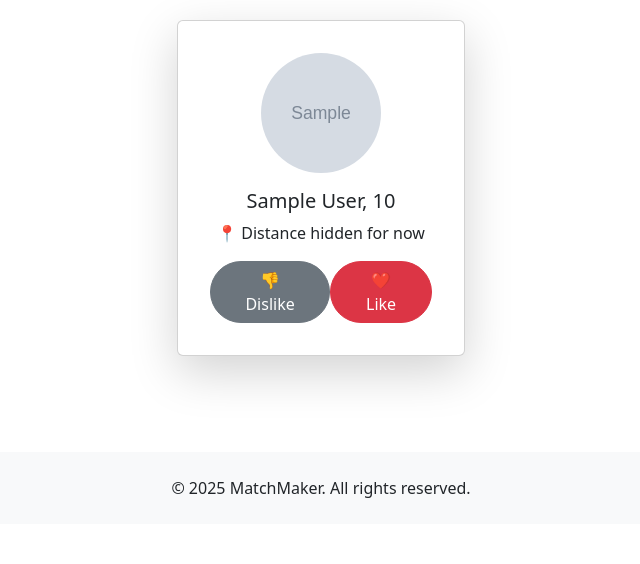
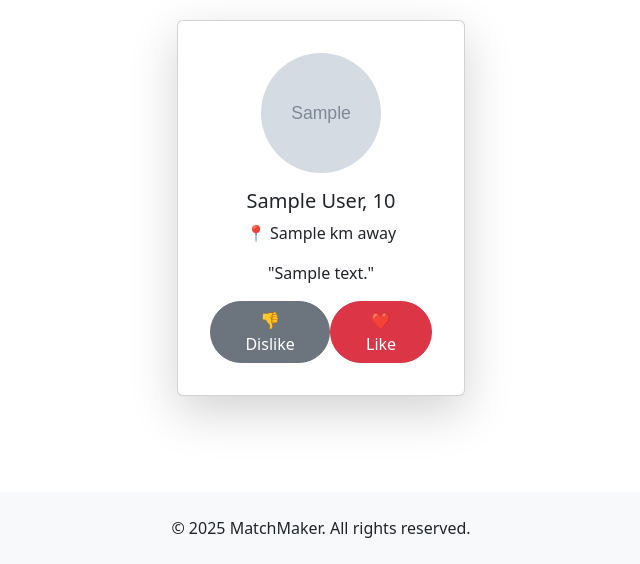
Before and after one commit to HtetAungWai/dating_app, a PHP site: page / in a window 1280 px wide. Shown: the part 450-1014 px from the top of the page, without its empty margins (319-959 px from the left). Before the commit the page ends 948 px from the top, so only its background shows below. Run offline with PHP 8.4, Linux system fonts and the light colour scheme; tables that the repository leaves empty or names only in its code hold one stand-in row (values such as "Sample post"); grey boxes marked "Sample" are stand-in pictures.

Commit message:
Update index.php

```diff
--- a/index.php
+++ b/index.php
@@ -51,7 +51,9 @@ $row = $stmt->fetch(PDO::FETCH_ASSOC);
       <img src="<?php echo $row['photo']; ?>" class="rounded-circle mx-auto mt-3" style="width: 120px; height: 120px; object-fit: cover;" alt="Profile">
       <div class="card-body">
         <h5 class="card-title"><?php echo $row['name'] . ', ' . $row['age']; ?></h5>
-        <p class="card-text">📍 Distance hidden for now</p>
+
+      <p class="card-text">📍 <?php echo $row['distance_km']; ?> km away</p>
+         <p class="card-text">"<?php echo $row['bio']; ?>"</p>
         <div class="d-flex justify-content-around mt-3">
           <button class="btn btn-secondary rounded-pill px-4 btn-dislike">👎 Dislike</button>
           <button class="btn btn-danger rounded-pill px-4 btn-like">❤️ Like</button>
```
